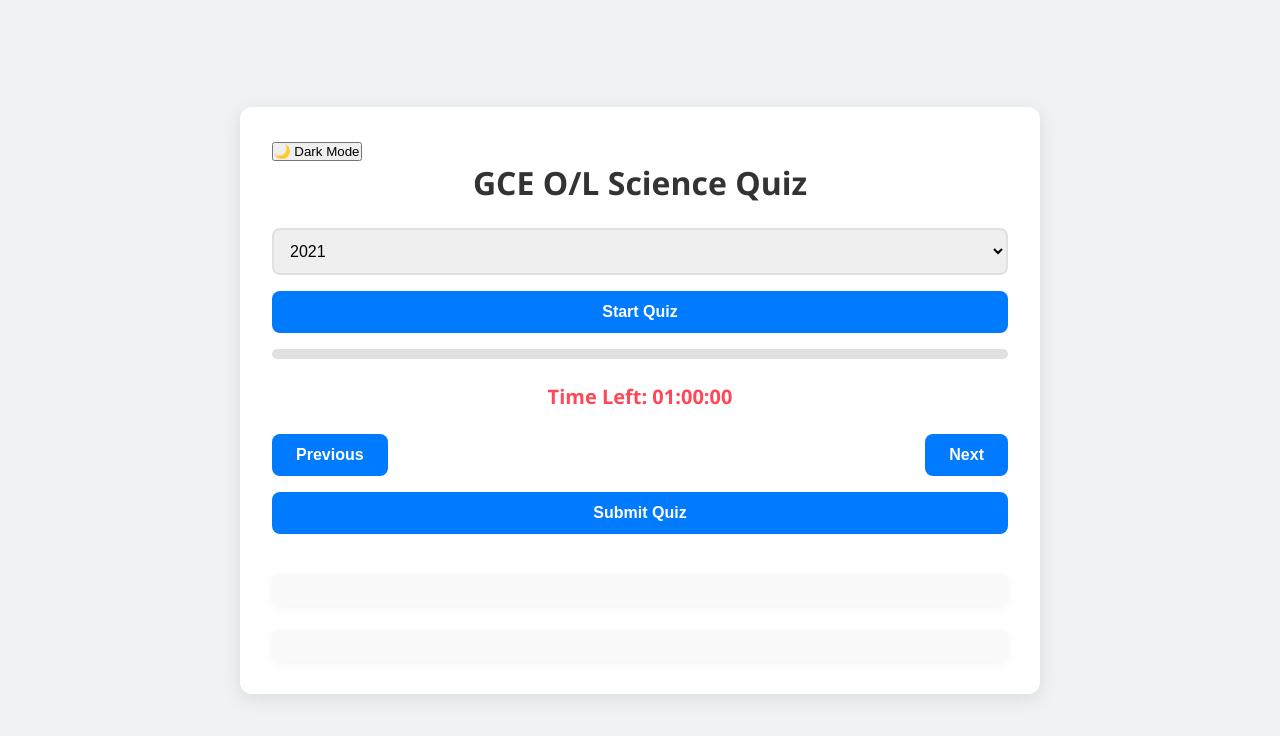
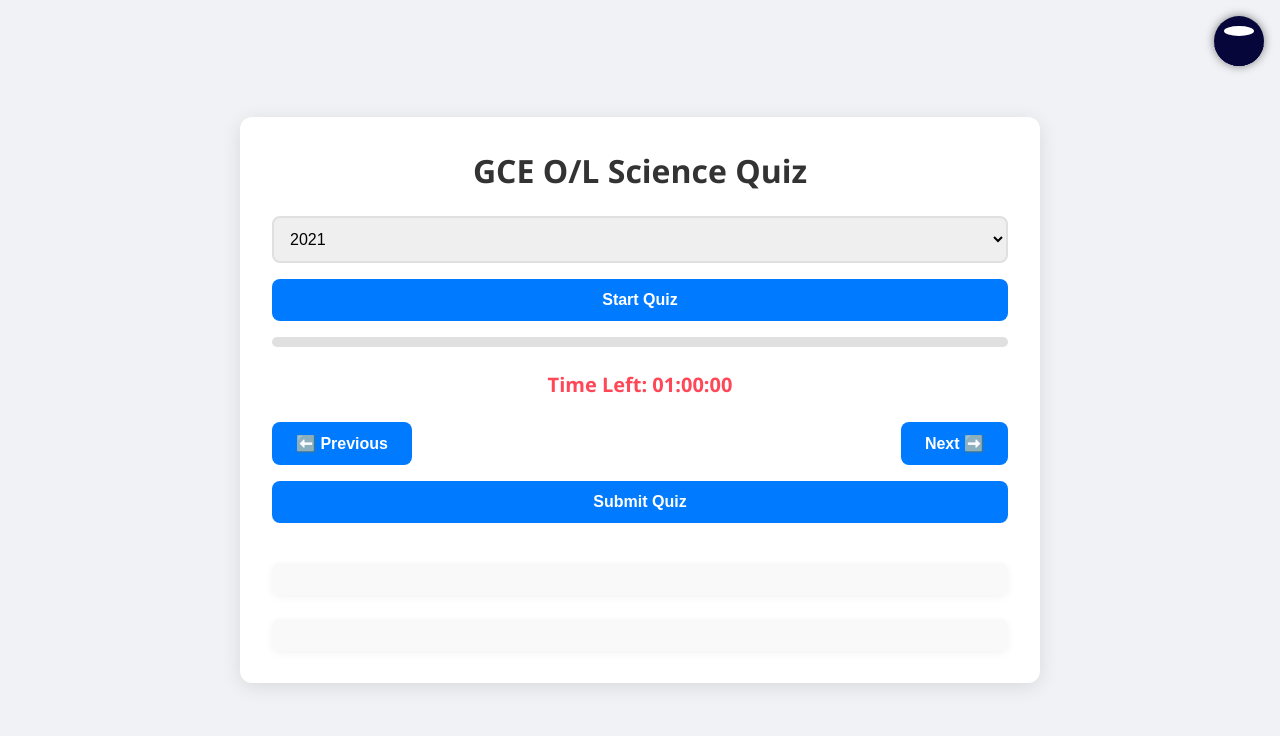
Before and after one commit to Sithum0910/O-L-Qize.me, a plain HTML site: page index.html in a window 1280 px wide. Drawn offline with Linux system fonts and the light colour scheme.

Commit message:
Update index.html

```diff
--- a/index.html
+++ b/index.html
@@ -7,8 +7,20 @@
   <link rel="stylesheet" href="style.css">
 </head>
 <body>
+  <div class="container">
+    <div class="daynight">
+      <label for="checkbox">
+        <input type="checkbox" id="checkbox">
+        <div class="toggle">
+          <div class="cloud"></div>
+          <div class="star"></div>
+          <div class="sea"></div>
+          <div class="mountains"></div>
+        </div>
+      </label>
+    </div>
+  </div>
   <div class="quiz-container">
-    <button id="dark-mode-toggle">🌙 Dark Mode</button>
     <h1>GCE O/L Science Quiz</h1>
     <select id="year-select">
       <option value="2021">2021</option>
@@ -24,8 +36,8 @@
     <div id="timer">Time Left: 01:00:00</div>
     <div id="quiz"></div>
     <div class="navigation-buttons">
-      <button id="previous">Previous</button>
-      <button id="next">Next</button>
+      <button id="previous">⬅️ Previous</button>
+      <button id="next">Next ➡️</button>
     </div>
     <button id="submit">Submit Quiz</button>
     <div id="results"></div>
```
